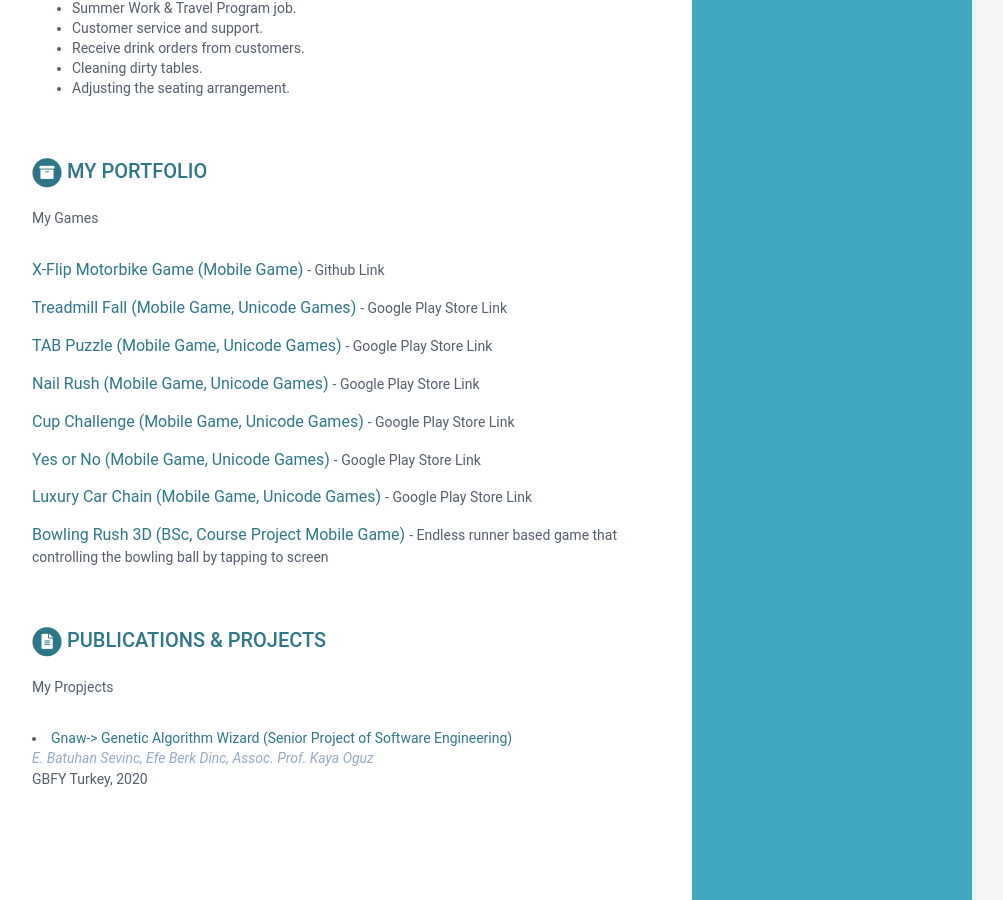
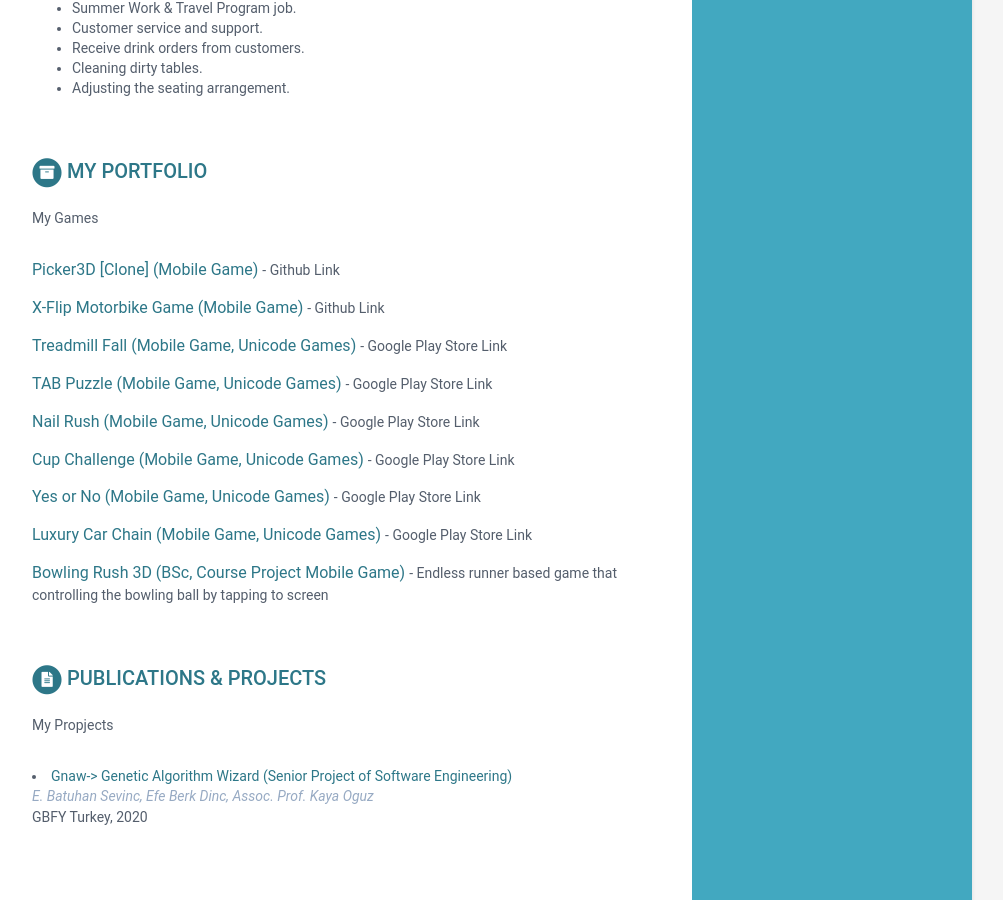
Before and after one commit to batuhansevinc/batuhansevinc.github.io, a Jekyll site: the page built from index.html, in a window 1280 px wide and 900 px high, scrolled down 1959 px. Shown: the whole window, without its empty margins (168-1171 px from the left). Built offline with Jekyll 4.4.1, drawn with Linux system fonts in a browser that asks for light colours.

Commit message:
Update My Portfolio

```diff
--- a/_data/data.yml
+++ b/_data/data.yml
@@ -146,6 +146,9 @@ projects:
     intro: >
      My Games
     assignments:
+      - title: Picker3D [Clone] (Mobile Game)
+        link: "https://github.com/batuhansevinc/Picker3D-Clone"
+        tagline: "Github Link"
       - title: X-Flip Motorbike Game (Mobile Game)
         link: "https://github.com/batuhansevinc/X-Flip"
         tagline: "Github Link"
```
